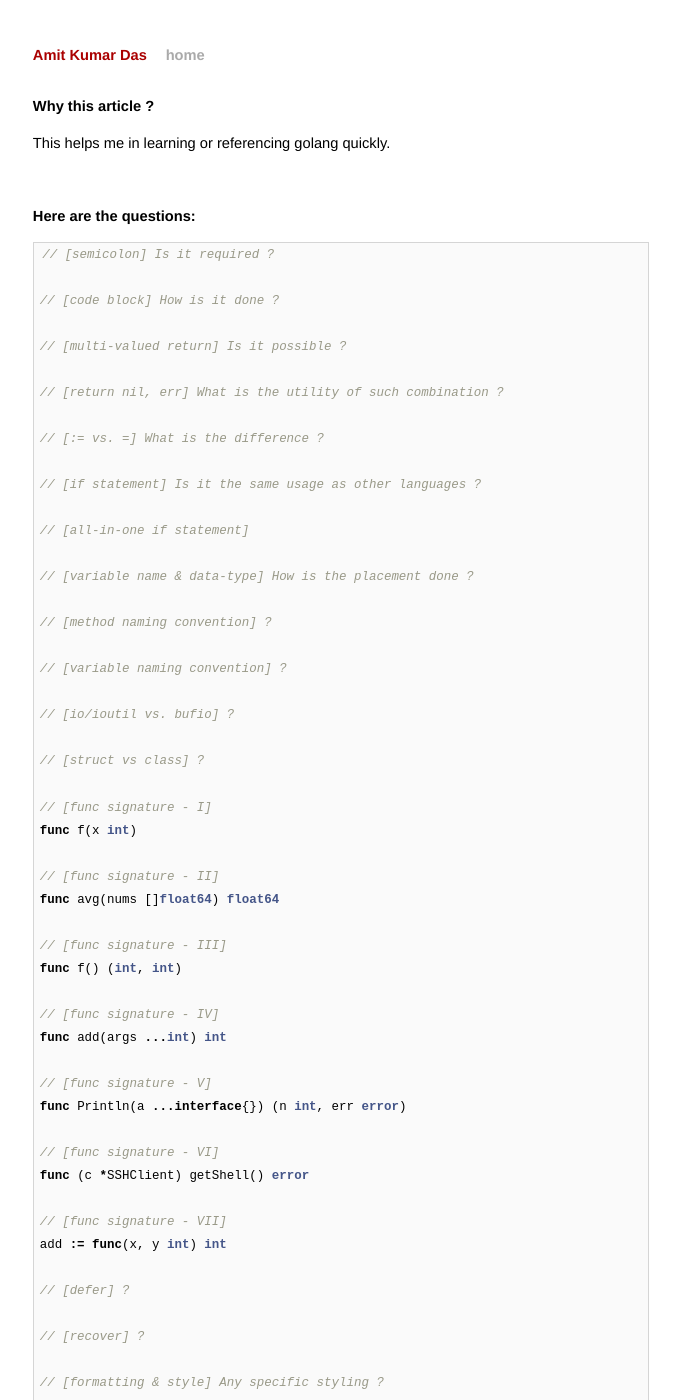
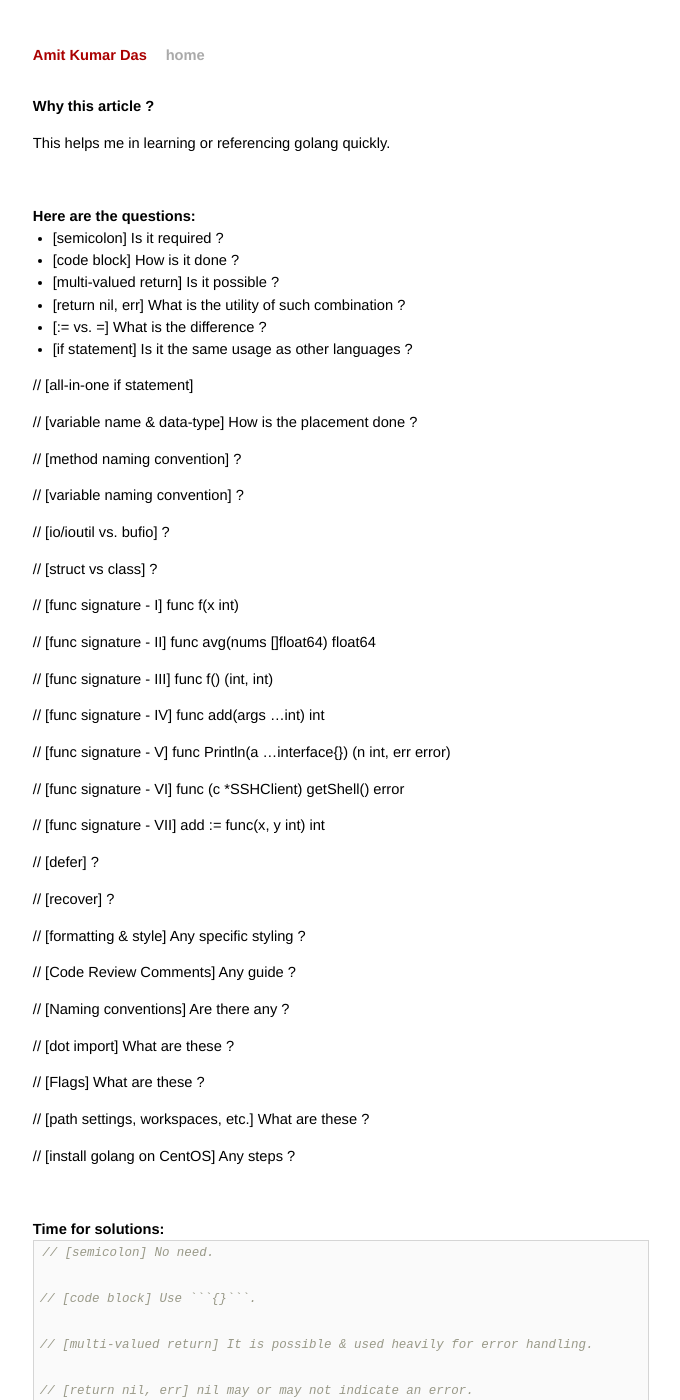
Before and after one commit to AmitKumarDas/amitkumardas.github.io, a Jekyll site: the page built from _posts/2016-07-14-faqs-on-golang.md, in a window 1280 px wide and 1400 px high. Shown: the whole window, without its empty margins (299-979 px from the left). Built offline with Jekyll 4.4.1, drawn with Linux system fonts in a browser that asks for light colours; some of the changed text lies outside the part shown.

Commit message:
Update 2016-07-14-faqs-on-golang.md

````diff
--- a/_posts/2016-07-14-faqs-on-golang.md
+++ b/_posts/2016-07-14-faqs-on-golang.md
@@ -9,20 +9,14 @@
 
 <br />
 
-# Here are the questions:
+## Here are the questions:
 
-```go
-// [semicolon] Is it required ?
-
-// [code block] How is it done ?
-
-// [multi-valued return] Is it possible ?
-
-// [return nil, err] What is the utility of such combination ?
-
-// [:= vs. =] What is the difference ?
-
-// [if statement] Is it the same usage as other languages ?
+- [semicolon] Is it required ?
+- [code block] How is it done ?
+- [multi-valued return] Is it possible ?
+- [return nil, err] What is the utility of such combination ?
+- [:= vs. =] What is the difference ?
+- [if statement] Is it the same usage as other languages ?
 
 // [all-in-one if statement]
 
@@ -73,11 +67,13 @@
 
 // [path settings, workspaces, etc.] What are these ?
 
-```
+// [install golang on CentOS] Any steps ?
+
+
 
 <br />
 
-# Time for solutions:
+## Time for solutions:
 
 ```go
 // [semicolon] No need.
@@ -166,5 +162,15 @@
 
 // [Code Review Comments] bit.ly/GoCodeReview
 
-// [Naming conventions] bit.ly/GoNames
+// [Naming conventions] refer bit.ly/GoNames
+
+// [install golang on CentOS]
+// .. https://storage.googleapis.com/golang/go1.6.2.linux-amd64.tar.gz
+// tar -C /usr/local -xzf go$VERSION.$OS-$ARCH.tar.gz
+// .. update the PATH environment variable.
+//    export PATH=$PATH:/usr/local/go/bin   @
+//      .. edit /etc/profile.d/golang.sh    (system-wide installation)
+//      .. or $HOME/.profile                (local)
+// exit the session & re-login
+// type in go & hit enter
 ```
````
